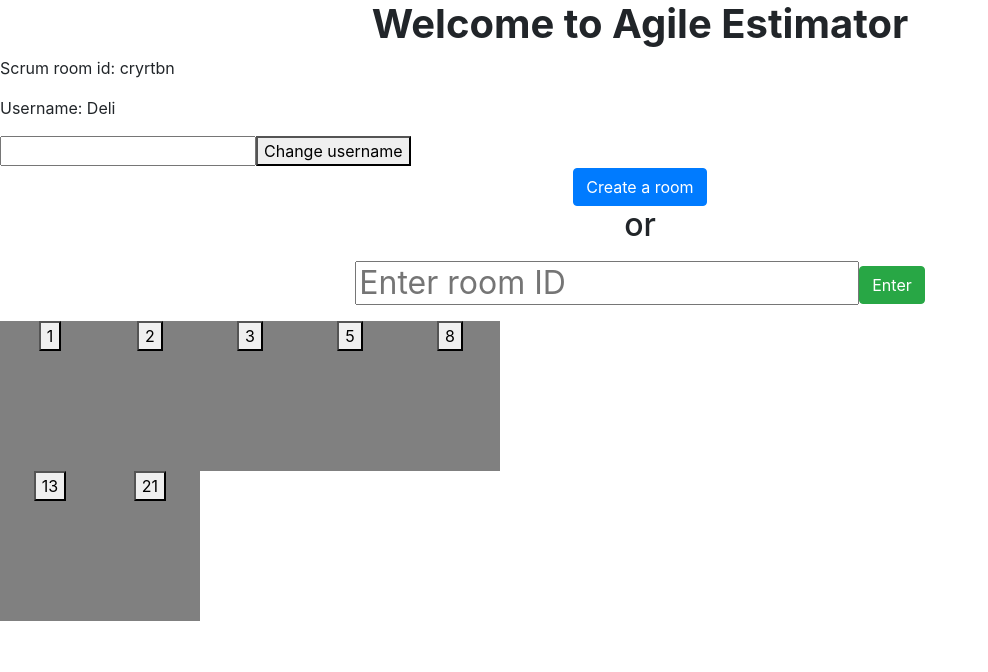
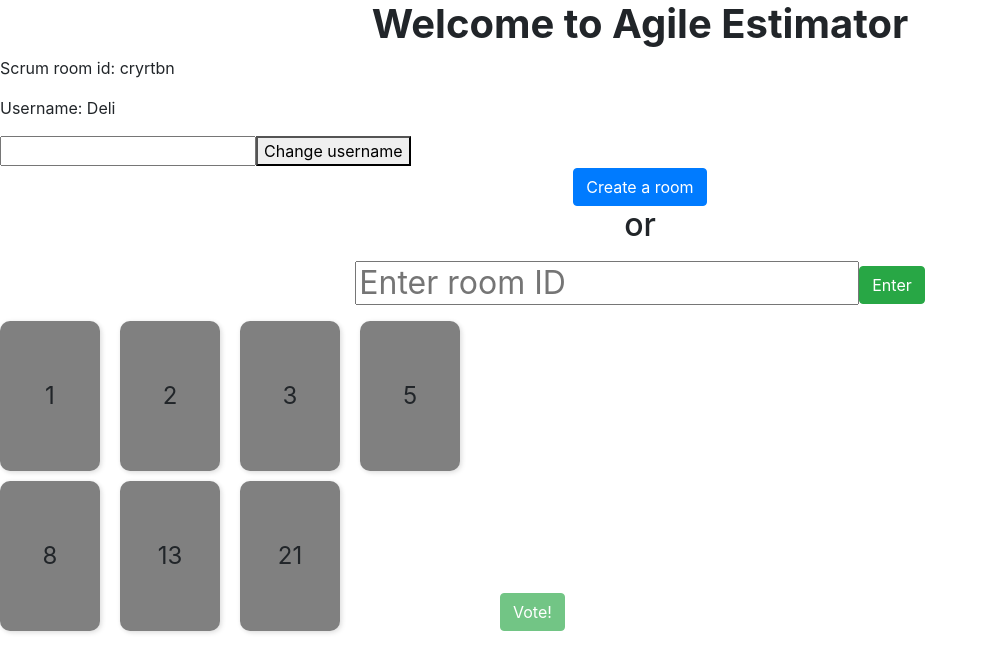
Before and after one commit to doguhanyeke/AgileEstimation, a React (Create React App) app in the folder client/: page / in a window 1280 px wide. Shown: the top 672 px of the page, without its empty margins (0-988 px from the left). Built offline with nearby package versions, Linux system fonts and the light colour scheme.

Commit message:
beautify card panel

```diff
--- a/client/src/components/CardSelection/Card.js
+++ b/client/src/components/CardSelection/Card.js
@@ -1,11 +1,13 @@
 const Card = (props) => {
     const color = props.selected ? props.selectedColor : props.defaultColor
-    const style = {backgroundColor:color, width: "100px", height: "150px"};
+    const style = {backgroundColor:color, width: "100px", height: "150px", lineHeight: "150px",
+    cursor: "default", fontSize: "x-large",
+    boxShadow: "0 0 5px rgba(0,0,0,.05), 2px 2px 5px rgba(0,0,0,.1)",
+    borderRadius: "10px", marginRight: "20px", marginTop: "10px"
+    };
     return(
-        <div style={style}>
-            <button onClick={props.cardClicked}>
+        <div style={style} onClick={props.cardClicked}>
             {props.number}
-            </button>
         </div>
     )
 }
--- a/client/src/components/CardSelection/CardsPanel.js
+++ b/client/src/components/CardSelection/CardsPanel.js
@@ -1,10 +1,16 @@
 import {useState} from "react"
 import Card from "./Card"
+import Button from 'react-bootstrap/Button';
 
 const CardsPanel = (props) => {
     //const color = props.selected ? props.selectedColor : props.defaultColor
     const [selectedCardIndex, setSelectedCardIndex] = useState(null);
     const cardScores = [1,2,3,5,8,13,21];
+
+    const voteScore = function () {
+        console.log("do http call with score" + cardScores[selectedCardIndex])
+
+    }
 
     return(
         <div style={{
@@ -13,21 +19,34 @@ const CardsPanel = (props) => {
             flexWrap: 'wrap',
             flex: '0 1 auto',
             height: 'auto',
+            maxWidth: '570px',
+          }}>
+            <div style={{
+                display: 'flex',
+                flexDirection: 'row',
+                flexWrap: 'wrap',
+                flex: '0 1 auto',
+                height: 'auto',
                 maxWidth: '500px',
-            alignContent: 'center'
+                alignContent: 'center',
+                margin: "-10px 0 0 0",
             }}>
                 {cardScores.map( (score, ind) => {
                         return <Card
                                 key={score}
                                 number={score + ""}
                                 selected={selectedCardIndex === ind}
-                            selectedColor={"red"}
+                                selectedColor={"lightblue"}
                                 defaultColor={"gray"}
                                 cardClicked={() => {
                                     setSelectedCardIndex(ind)
                                 }}
                                 />
-              } )}
+                })}
+            </div>
+            <div style={{maxHeight: "40px", alignSelf:"flex-end"}}>
+                <Button onClick={voteScore} variant="success" disabled={selectedCardIndex === null}>Vote!</Button>
+            </div>
         </div>
     )
 }
```
Also changed, not shown: 1 other file (tests, documents, lock files or other folders). Lines whose indentation alone changed are shown as unchanged.
